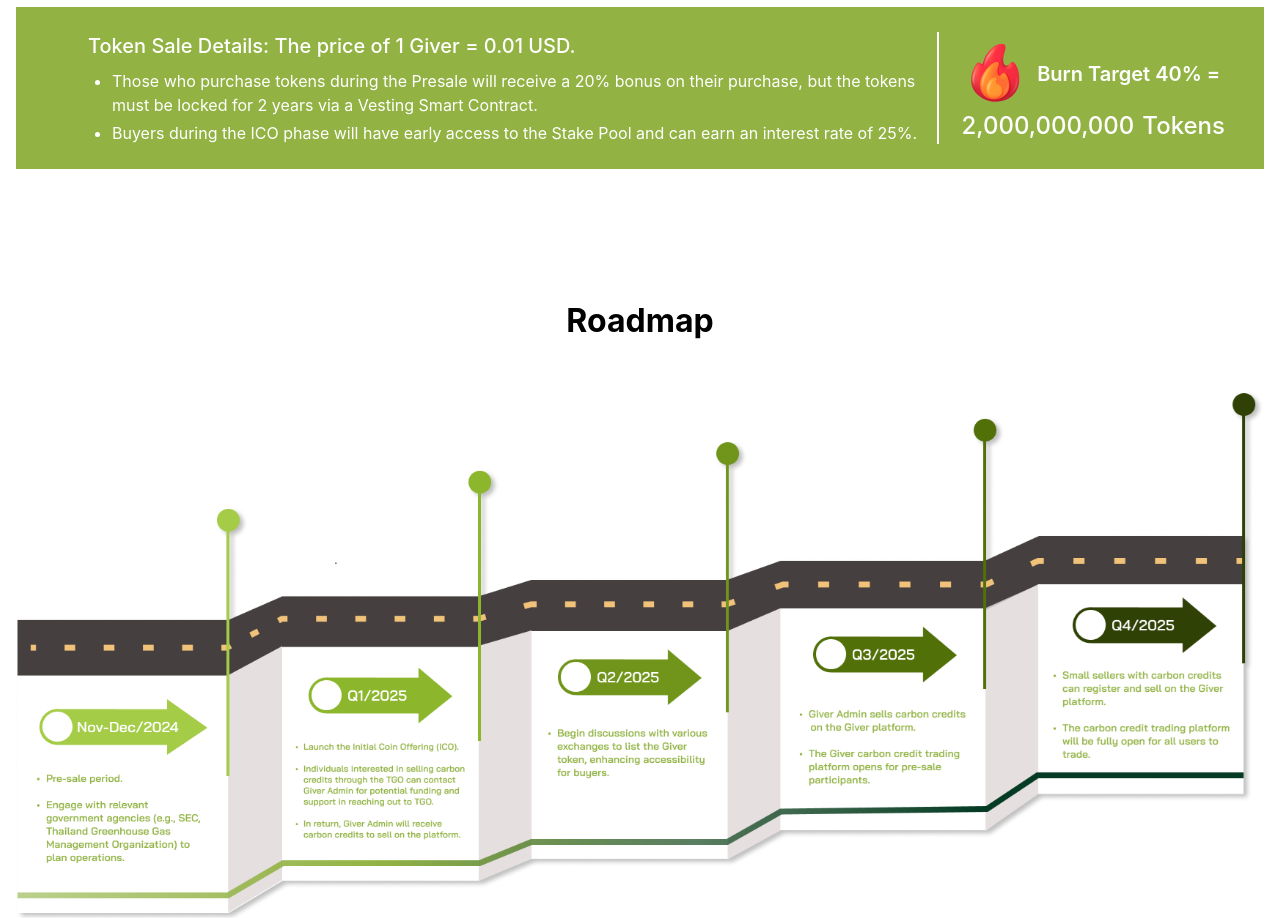
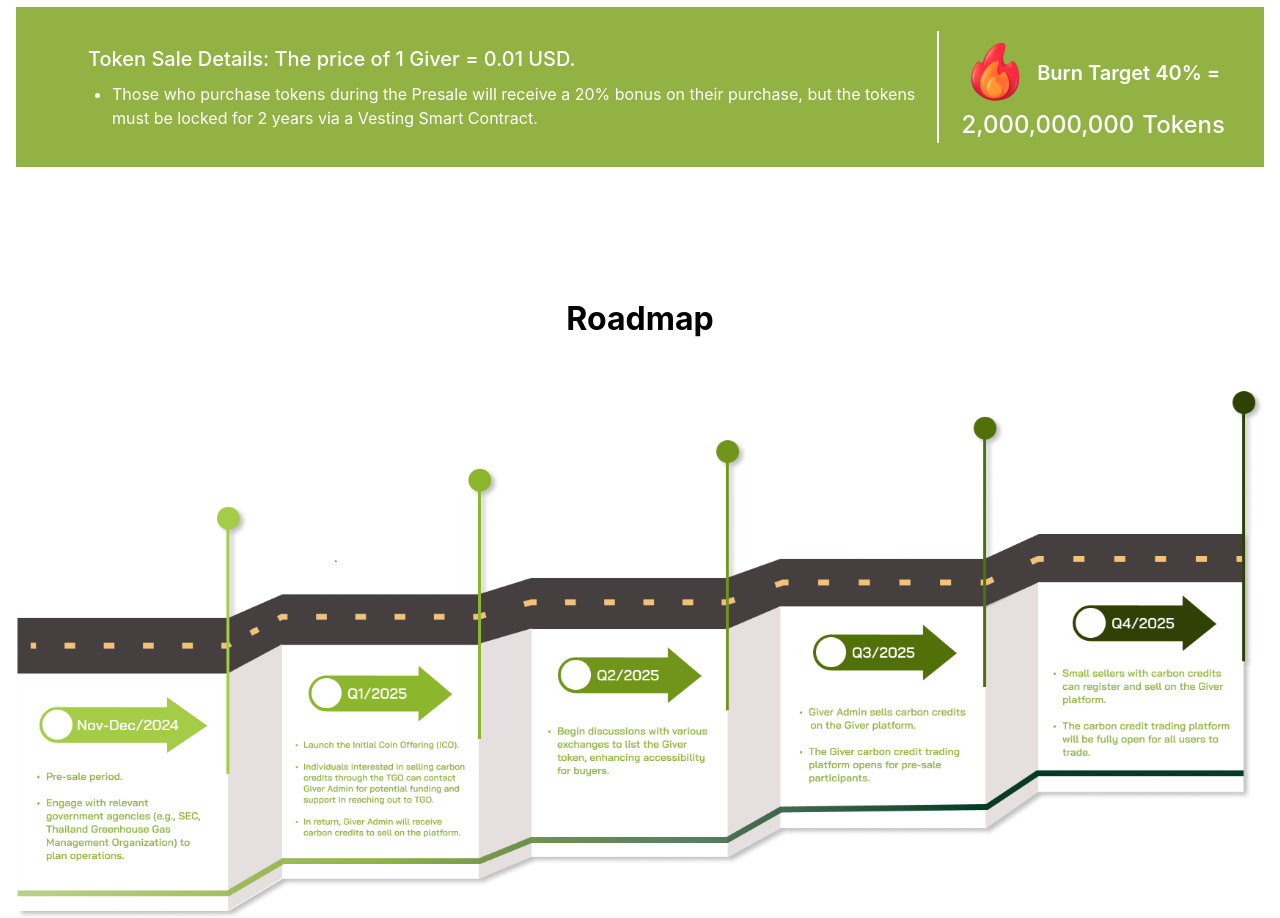
Before and after one commit to Lil-Tanatat/Nextjs, a React (Create React App) app: page / in a window 1280 px wide. Shown: the part 3500-4418 px from the top of the page. Built offline with nearby package versions, Linux system fonts and the light colour scheme.

Commit message:
stake pools Remove

```diff
--- a/src/components/TokenomicsSection.js
+++ b/src/components/TokenomicsSection.js
@@ -127,7 +127,7 @@
                   "Those who purchase tokens during the Presale will receive a 20% bonus on their purchase, but the tokens must be locked for 2 years via a Vesting Smart Contract."
                 )}
               </motion.li>
-              <motion.li
+              {/* <motion.li
                 initial={{ opacity: 0 }}
                 animate={{ opacity: 1 }}
                 transition={{ duration: 1, delay: 0.8 }}
@@ -135,7 +135,7 @@
                 {t(
                   "Buyers during the ICO phase will have early access to the Stake Pool and can earn an interest rate of 25%."
                 )}
-              </motion.li>
+              </motion.li> */}
             </ul>
           </div>
 
```
